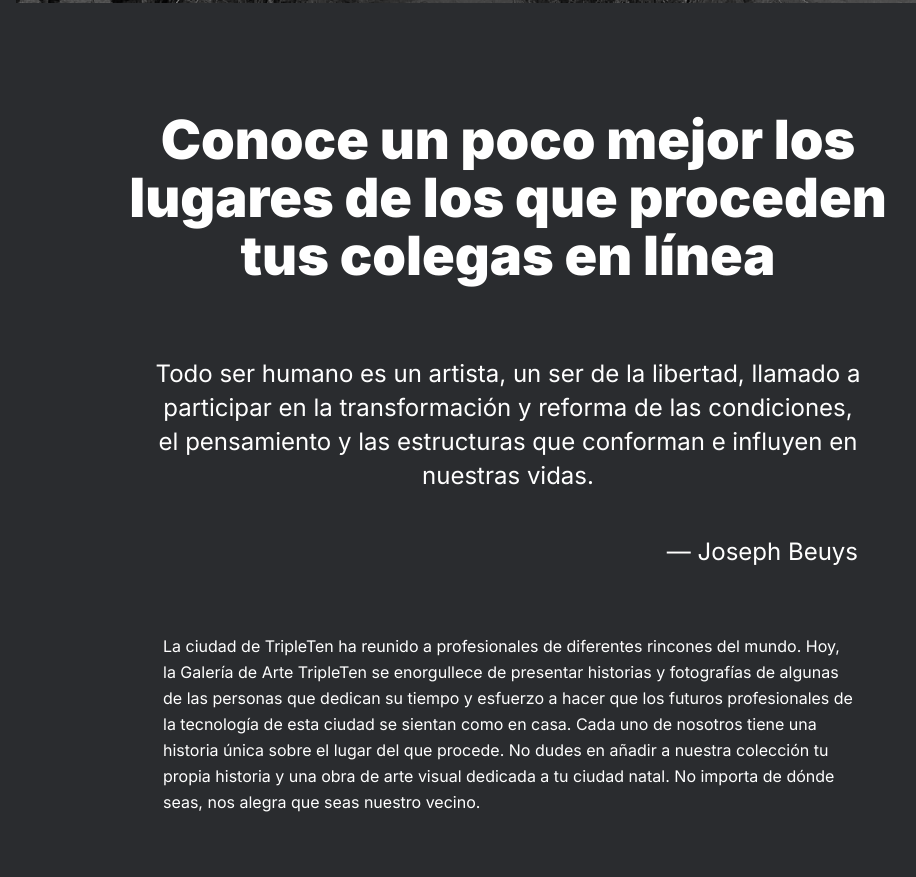
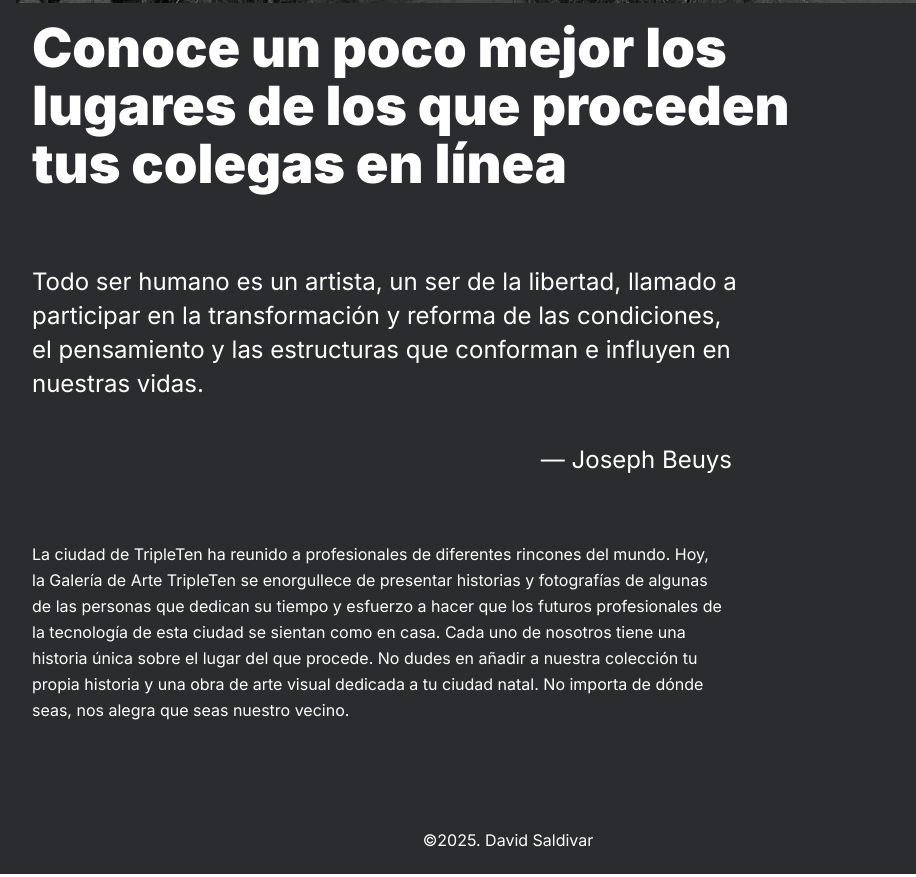
Before and after one commit to David-Saldivar04/web_project_homeland, a plain HTML site: page index.html in a window 1280 px wide. Shown: the part 1174-2051 px from the top of the page, without its empty margins (132-1048 px from the left). Drawn offline with nearby package versions, Linux system fonts and the light colour scheme.

Commit message:
correccion de la alineacion de intro.css respecto a lead.css

```diff
--- a/blocks/intro.css
+++ b/blocks/intro.css
@@ -1,6 +1,14 @@
-.intro {
-    margin-top: 92px;
+.intro{
+  max-width: 984px;
+  width: 100%;
+  display: flex;
+  flex-direction: column;
+  justify-content: start;
+  align-items: flex-start;
+  margin: 0 auto;
+  text-align: left;
 }
+
 .intro__title {
   max-width: 830px;
   width: 100%;
@@ -11,9 +19,9 @@
   font-weight: 900;
   font-size: 54px;
   line-height: 58px;
-    text-align: center;
+  text-align: left;
   color: #ffffff;
-    margin:auto
+  margin: 0;
 }
 .intro__text-quote {
   max-width: 738px;
@@ -25,9 +33,9 @@
   font-weight: 400;
   font-size: 24px;
   line-height: 34px;
-    text-align: center;
+  text-align: left;
   color: #ffffff;
-    margin: 39.98px auto auto auto;
+  margin: 39.98px 0 auto 0;
 }
 
 .intro__text-author {
@@ -42,7 +50,7 @@
   line-height: 34px;
   text-align: right;
   color: #ffffff;
-    margin: 10px auto auto auto;
+  margin: 10px 0 auto 0;
 }
 
 .intro__text-paragraph {
@@ -56,7 +64,7 @@
   font-size: 16px;
   line-height: 163%;
   color: #ffffff;
-    margin: 32px auto auto auto;
+  margin: 32px 0 auto 0;
 }
 @media (max-width: 768px) {
   .intro__title {
```
Lines whose indentation alone changed are shown as unchanged.
